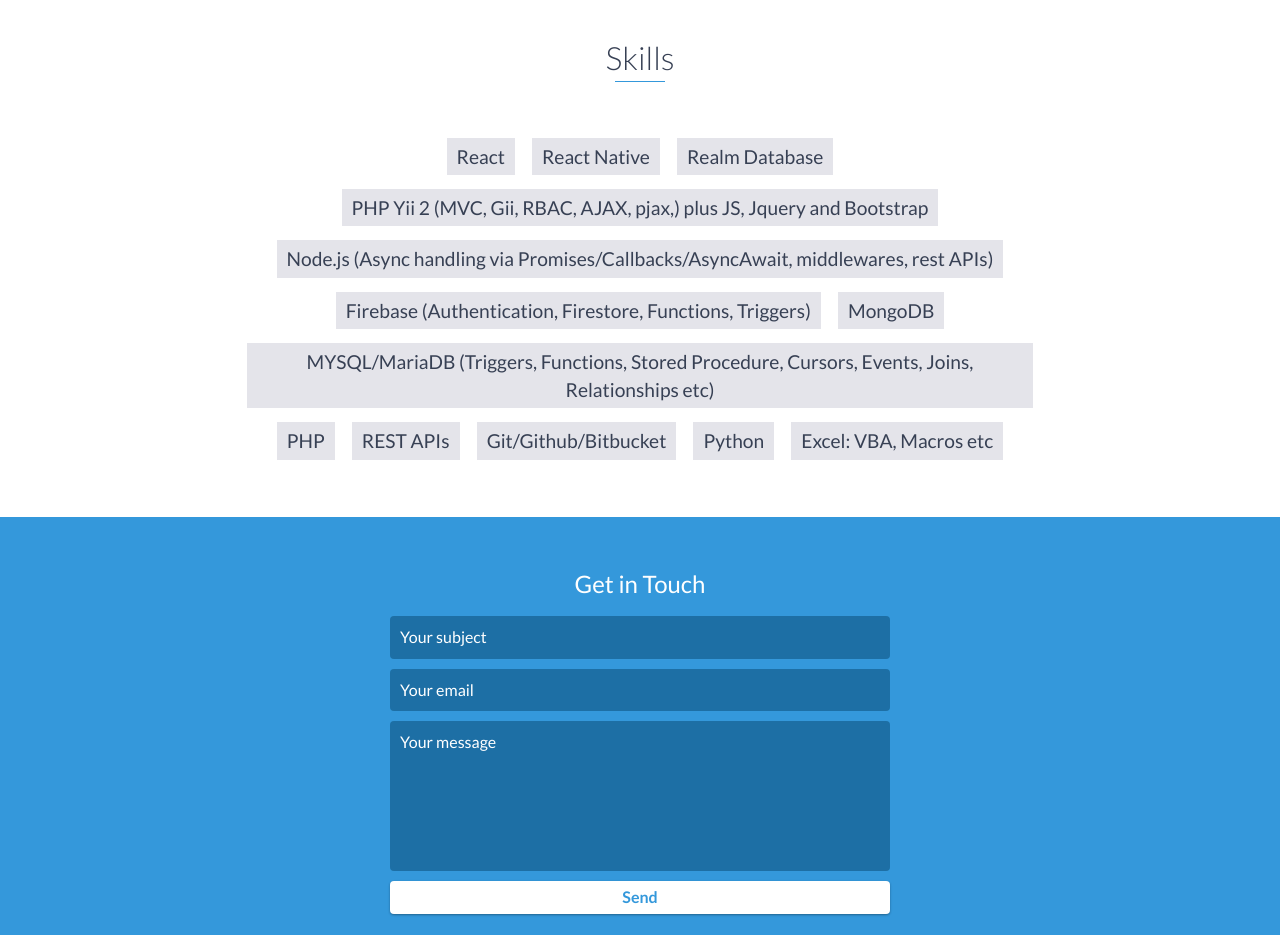
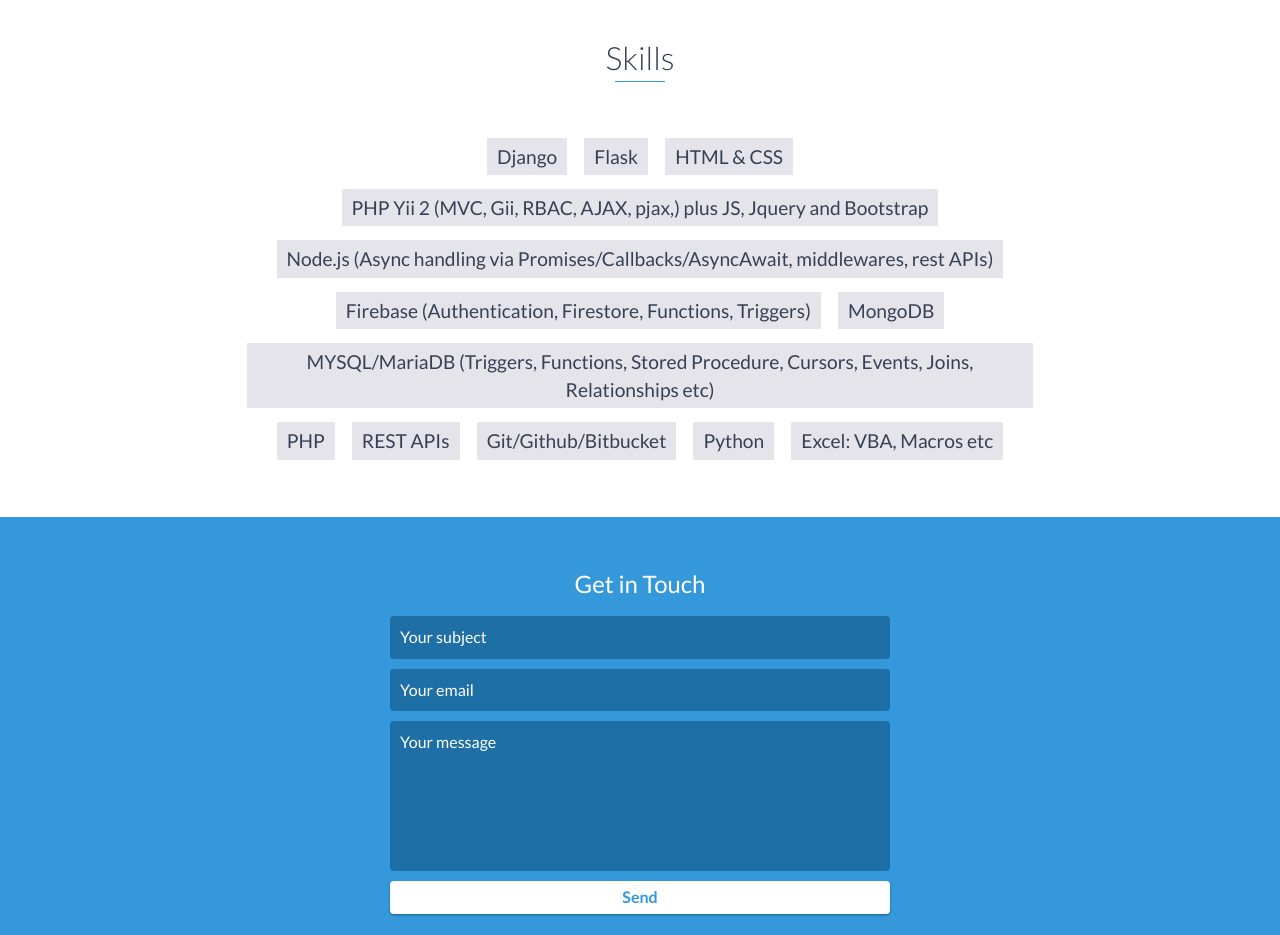
Before and after one commit to ebisinteidennis/ebisinteidennis, a website: page index.html in a window 1280 px wide. Shown: the part 2780-3715 px from the top of the page. Drawn offline with nearby package versions, Linux system fonts and the light colour scheme.

Commit message:
Update index.html

```diff
--- a/index.html
+++ b/index.html
@@ -270,9 +270,9 @@
     <div id="skills">
         <h2 class="heading">Skills</h2>
         <ul>
-            <li>React</li>
-            <li>React Native</li>
-            <li>Realm Database</li>
+            <li>Django</li>
+            <li>Flask</li>
+            <li>HTML & CSS</li>
             <li>PHP Yii 2 (MVC, Gii, RBAC, AJAX, pjax,) plus JS, Jquery and Bootstrap</li>
 			<li>Node.js (Async handling via Promises/Callbacks/AsyncAwait, middlewares, rest APIs)</li>
 			<li>Firebase (Authentication, Firestore, Functions, Triggers)</li>
```
